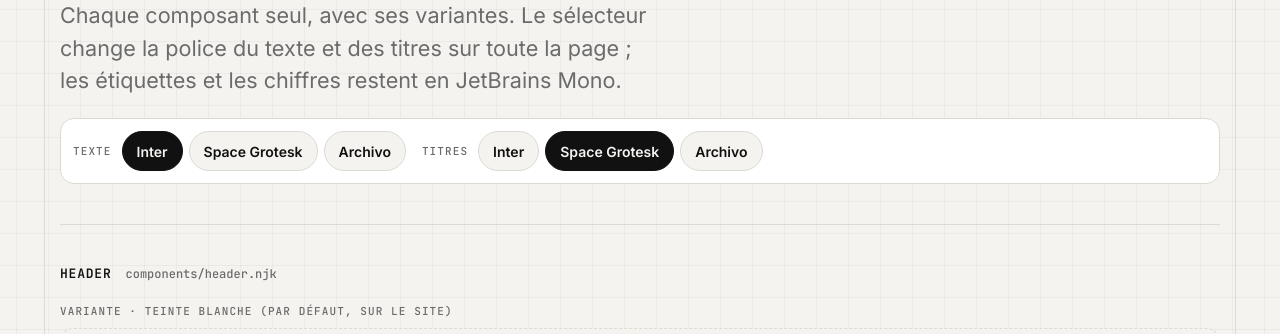
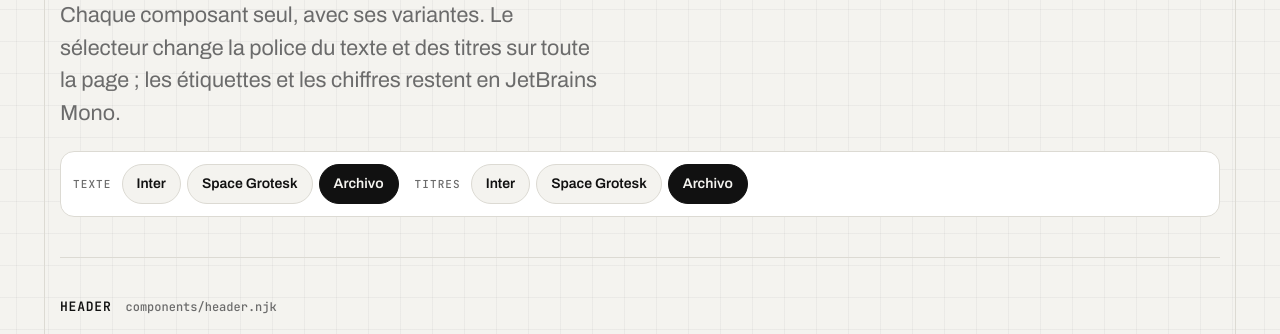
Before and after one commit to trophee-gh/isat-alumni-site, an Eleventy site: page src/components/index.njk in a window 1280 px wide. Shown: the part 279-613 px from the top of the page. Built offline with nearby package versions, Linux system fonts and the light colour scheme; Eleventy itself is replaced by a stand-in of ours; files that its build step writes are made by us from their sources.

Commit message:
style(isat-6): Archivo for body and headings (Virgil's pick) (#4)

```diff
--- a/src/assets/site.css
+++ b/src/assets/site.css
@@ -7,8 +7,8 @@
 :root{
   --paper:#f4f3ef;--paper-2:#ecebe5;--surface:#ffffff;--line:#dcdad3;--ink:#111111;--muted:#6b6b6b;
   --accent:#a10e2f;--accent-ink:#ffffff;--signal:#a10e2f;--signal-ink:#ffffff;
-  --body:"Inter",system-ui,"Segoe UI",Roboto,Helvetica,Arial,sans-serif;
-  --display:"Space Grotesk","Inter",system-ui,sans-serif;
+  --body:"Archivo",system-ui,"Segoe UI",Roboto,Helvetica,Arial,sans-serif;
+  --display:"Archivo",system-ui,sans-serif;
   --mono:"JetBrains Mono",ui-monospace,Consolas,monospace;
   --radius:14px;--max:1160px;--gut:16px;
   --tint:color-mix(in srgb,var(--accent) 10%,var(--surface));
--- a/src/components/index.njk
+++ b/src/components/index.njk
@@ -8,8 +8,8 @@ title: Components · isat alumni
 <h1>Composants</h1>
 <p class="lead">Chaque composant seul, avec ses variantes. Le sélecteur change la police du texte et des titres sur toute la page ; les étiquettes et les chiffres restent en JetBrains Mono.</p>
 <div class="fontbar" role="group" aria-label="Polices">
-<div class="grp"><span>Texte</span><button type="button" data-prop="--body" data-font="inter" aria-pressed="true">Inter</button><button type="button" data-prop="--body" data-font="grotesk" aria-pressed="false">Space Grotesk</button><button type="button" data-prop="--body" data-font="archivo" aria-pressed="false">Archivo</button></div>
-<div class="grp"><span>Titres</span><button type="button" data-prop="--display" data-font="inter" aria-pressed="false">Inter</button><button type="button" data-prop="--display" data-font="grotesk" aria-pressed="true">Space Grotesk</button><button type="button" data-prop="--display" data-font="archivo" aria-pressed="false">Archivo</button></div>
+<div class="grp"><span>Texte</span><button type="button" data-prop="--body" data-font="inter" aria-pressed="false">Inter</button><button type="button" data-prop="--body" data-font="grotesk" aria-pressed="false">Space Grotesk</button><button type="button" data-prop="--body" data-font="archivo" aria-pressed="true">Archivo</button></div>
+<div class="grp"><span>Titres</span><button type="button" data-prop="--display" data-font="inter" aria-pressed="false">Inter</button><button type="button" data-prop="--display" data-font="grotesk" aria-pressed="false">Space Grotesk</button><button type="button" data-prop="--display" data-font="archivo" aria-pressed="true">Archivo</button></div>
 </div>
 </div></section>
 
```
